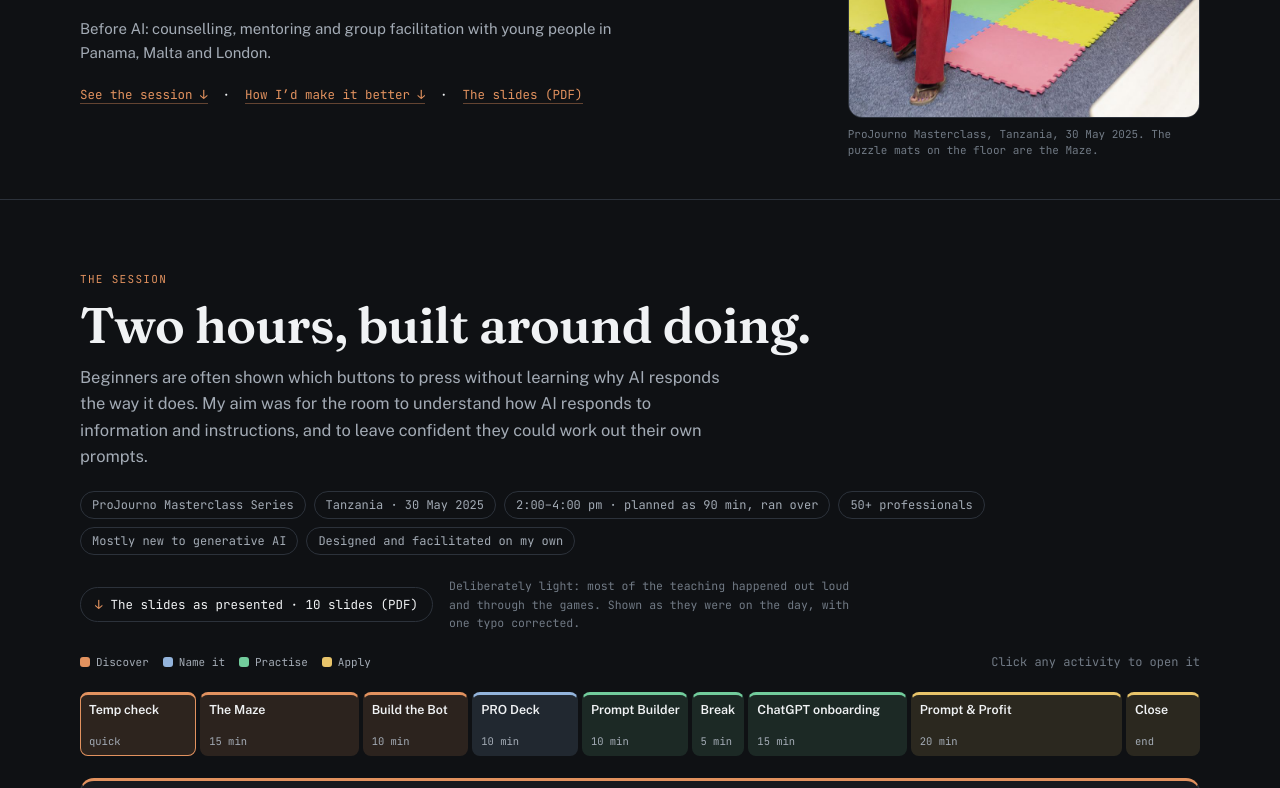
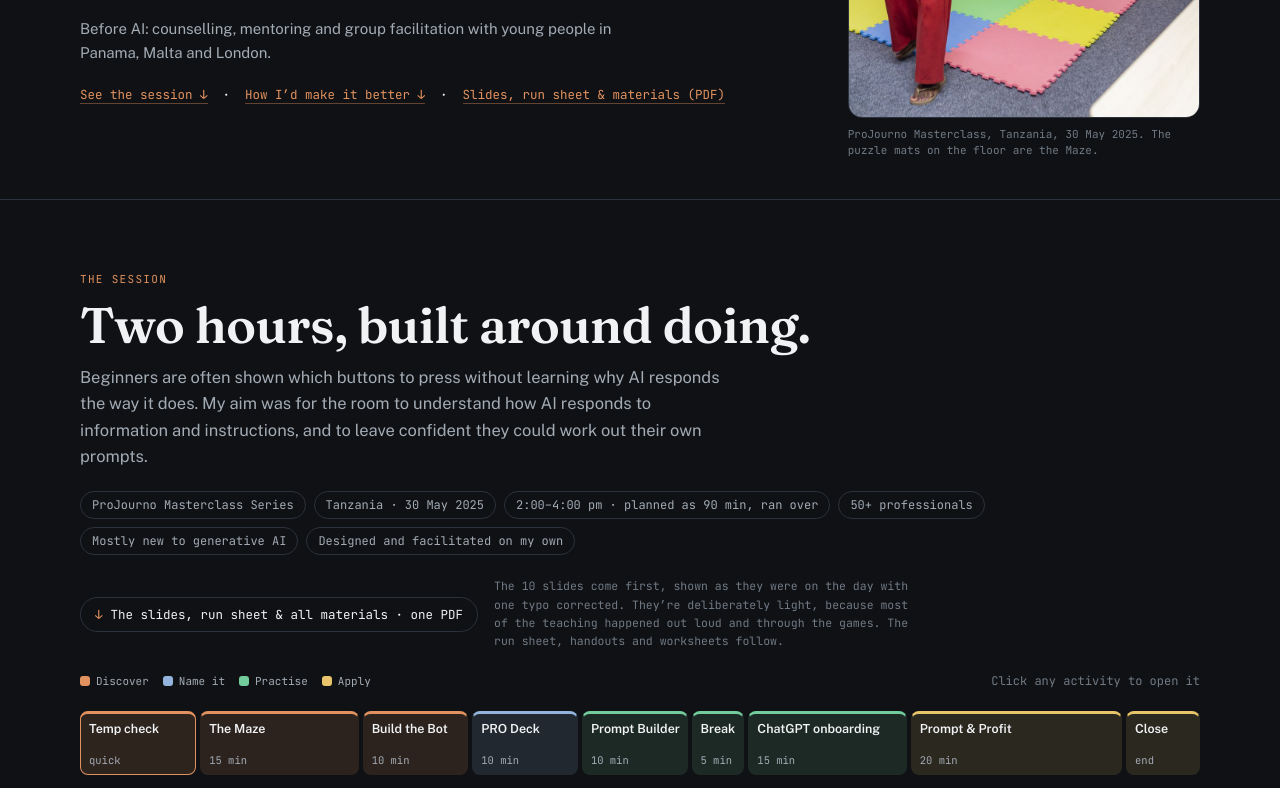
Before and after one commit to Funmi-ai/portfolio, a plain HTML site: page ai-training/index.html in a window 1280 px wide. Shown: the part 440-1228 px from the top of the page. Drawn offline with nearby package versions, Linux system fonts and the light colour scheme.

Commit message:
AI training portfolio: one PDF with the slides, run sheet and all materials
Co-Authored-By: Claude Opus 5.5 <noreply@anthropic.com>

```diff
--- a/ai-training/index.html
+++ b/ai-training/index.html
@@ -275,7 +275,7 @@ details ul b{color:var(--ink); font-weight:600;}
           <div class="role">AI automation consultant &amp; trainer</div>
           <p class="intro">In May 2025 I designed and delivered an AI masterclass for 50+ professionals in Tanzania, most of them new to generative AI. I don’t like to talk at people, so I always opt for interactive games and activities that get people involved and teach through play.</p>
           <p class="bg">Before AI: counselling, mentoring and group facilitation with young people in Panama, Malta and London.</p>
-          <p class="jump"><a href="#p-session">See the session ↓</a> &nbsp;·&nbsp; <a href="#p-checks">How I’d make it better ↓</a> &nbsp;·&nbsp; <a href="pdf/ProJourno_Slides_as_presented.pdf" target="_blank" rel="noopener">The slides (PDF)</a></p>
+          <p class="jump"><a href="#p-session">See the session ↓</a> &nbsp;·&nbsp; <a href="#p-checks">How I’d make it better ↓</a> &nbsp;·&nbsp; <a href="pdf/ProJourno_Masterclass_Slides_and_Materials.pdf" target="_blank" rel="noopener">Slides, run sheet &amp; materials (PDF)</a></p>
         </div>
         <figure class="cover-photo">
           <img src="img/maze-mats.jpg" alt="Fattima presenting at the ProJourno Masterclass, with the puzzle-mat maze on the floor and the title slide “AI is here: Are you in or out?” behind her." width="900" height="1200">
@@ -296,8 +296,8 @@ details ul b{color:var(--ink); font-weight:600;}
       </div>
       <div class="facts"><span>ProJourno Masterclass Series</span><span>Tanzania · 30 May 2025</span><span>2:00–4:00 pm · planned as 90 min, ran over</span><span>50+ professionals</span><span>Mostly new to generative AI</span><span>Designed and facilitated on my own</span></div>
       <div class="slides-link">
-        <a class="repo" href="pdf/ProJourno_Slides_as_presented.pdf" target="_blank" rel="noopener"><span>↓</span> The slides as presented · 10 slides (PDF)</a>
-        <p class="foot">Deliberately light: most of the teaching happened out loud and through the games. Shown as they were on the day, with one typo corrected.</p>
+        <a class="repo" href="pdf/ProJourno_Masterclass_Slides_and_Materials.pdf" target="_blank" rel="noopener"><span>↓</span> The slides, run sheet &amp; all materials · one PDF</a>
+        <p class="foot">The 10 slides come first, shown as they were on the day with one typo corrected. They’re deliberately light, because most of the teaching happened out loud and through the games. The run sheet, handouts and worksheets follow.</p>
       </div>
       <div class="phases" aria-hidden="true"><span class="ph-discover"><i></i>Discover</span><span class="ph-name"><i></i>Name it</span><span class="ph-practise"><i></i>Practise</span><span class="ph-apply"><i></i>Apply</span><span class="hint" style="margin-left:auto;">Click any activity to open it</span></div>
       <ol class="bar90" id="bar90" aria-label="Session timeline: select an activity"></ol>
@@ -435,6 +435,7 @@ details ul b{color:var(--ink); font-weight:600;}
       <div class="stack" style="gap:10px;">
         <span class="label">The materials</span>
         <div class="repos">
+          <a class="repo" href="pdf/ProJourno_Masterclass_Slides_and_Materials.pdf" target="_blank" rel="noopener"><span>↓</span> Everything in one PDF</a>
           <a class="repo" href="pdf/Fattima_Goffe_AI_Training_Portfolio.pdf" target="_blank" rel="noopener"><span>↓</span> Full portfolio (PDF)</a>
           <a class="repo" href="pdf/ProJourno_Slides_as_presented.pdf" target="_blank" rel="noopener"><span>↓</span> Slides as presented</a>
           <a class="repo" href="pdf/A_Facilitator_Run_Sheet.pdf" target="_blank" rel="noopener"><span>↓</span> Run sheet</a>
```
Also changed, not shown: 1 other file.
